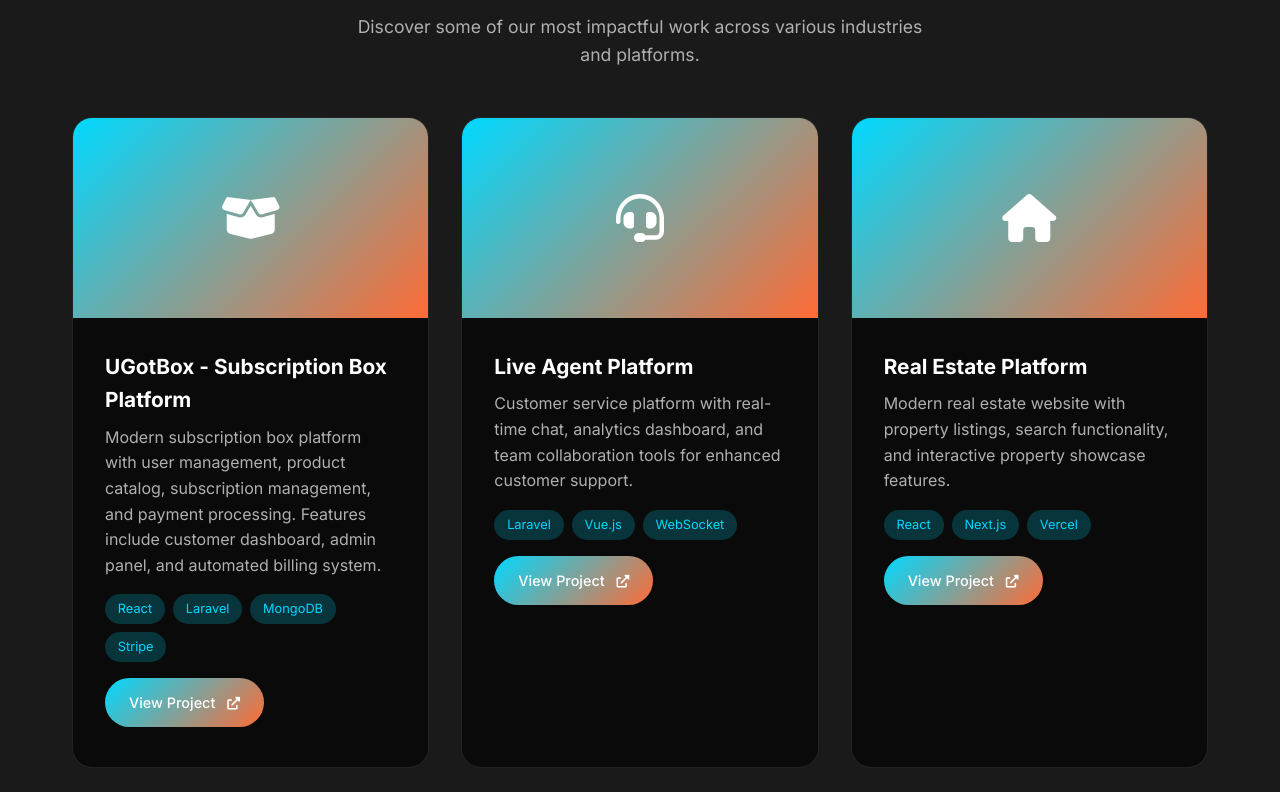
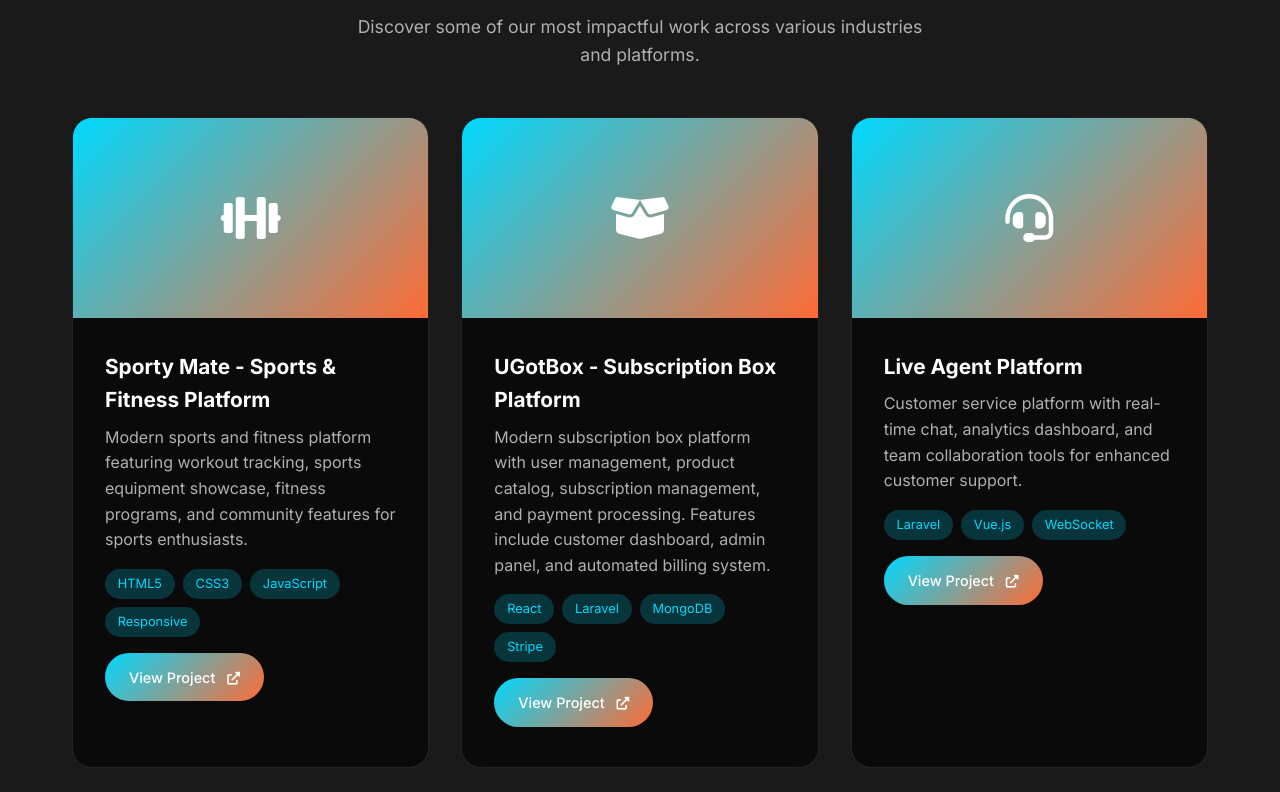
Before and after one commit to mohamedalicoder/My-Backend-Prtofolio, a plain HTML site: page index.html in a window 1280 px wide. Shown: the part 2688-3480 px from the top of the page. Drawn offline with Linux system fonts and the light colour scheme.

Commit message:
first change

```diff
--- a/index.html
+++ b/index.html
@@ -1073,6 +1073,23 @@
 
                 <div class="portfolio-item fade-in">
                     <div class="portfolio-image">
+                        <i class="fas fa-dumbbell"></i>
+                    </div>
+                    <div class="portfolio-content">
+                        <h3 data-en="Sporty Mate - Sports & Fitness Platform" data-ar="سبورتي ميت - منصة الرياضة واللياقة البدنية">Sporty Mate - Sports & Fitness Platform</h3>
+                        <p data-en="Modern sports and fitness platform featuring workout tracking, sports equipment showcase, fitness programs, and community features for sports enthusiasts." data-ar="منصة رياضة ولياقة بدنية حديثة تتضمن تتبع التمارين وعرض المعدات الرياضية وبرامج اللياقة البدنية وميزات المجتمع لعشاق الرياضة.">Modern sports and fitness platform featuring workout tracking, sports equipment showcase, fitness programs, and community features for sports enthusiasts.</p>
+                        <div class="portfolio-tags">
+                            <span class="tag">HTML5</span>
+                            <span class="tag">CSS3</span>
+                            <span class="tag">JavaScript</span>
+                            <span class="tag">Responsive</span>
+                        </div>
+                        <a href="https://seagreen-stork-442565.hostingersite.com/" target="_blank" class="portfolio-link" data-en="View Project" data-ar="عرض المشروع">View Project <i class="fas fa-external-link-alt"></i></a>
+                    </div>
+                </div>
+
+                <div class="portfolio-item fade-in">
+                    <div class="portfolio-image">
                         <i class="fas fa-box-open"></i>
                     </div>
                     <div class="portfolio-content">
```
